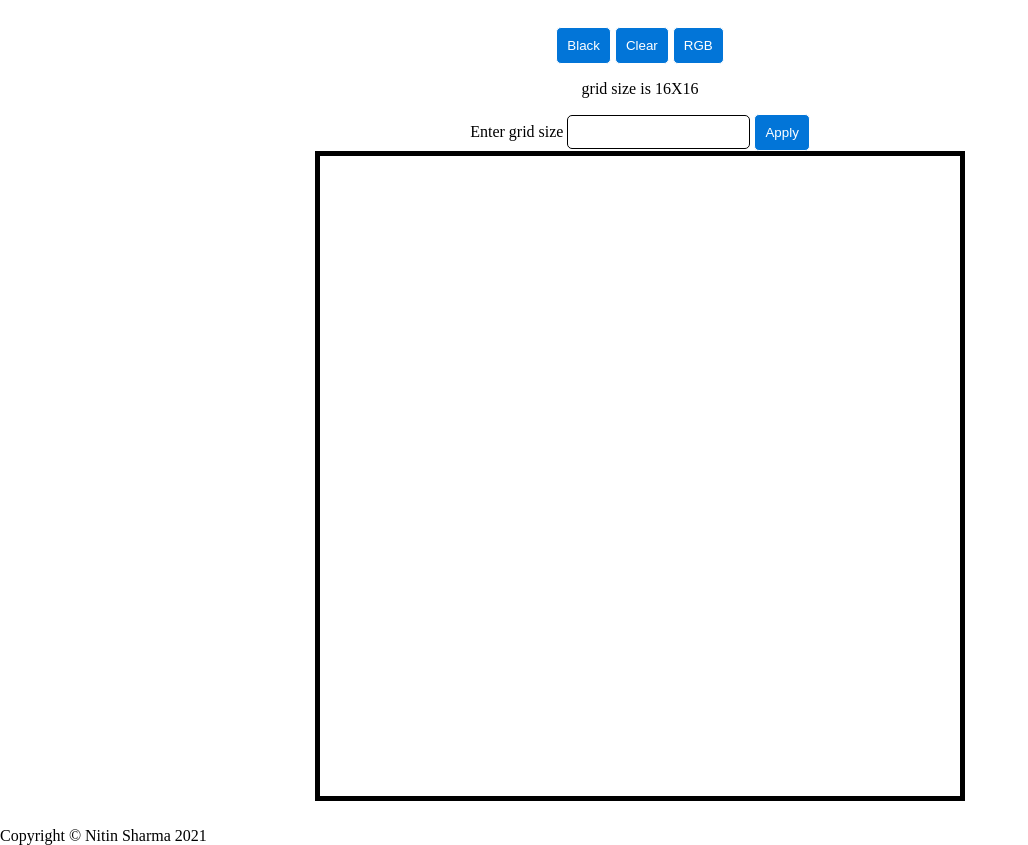
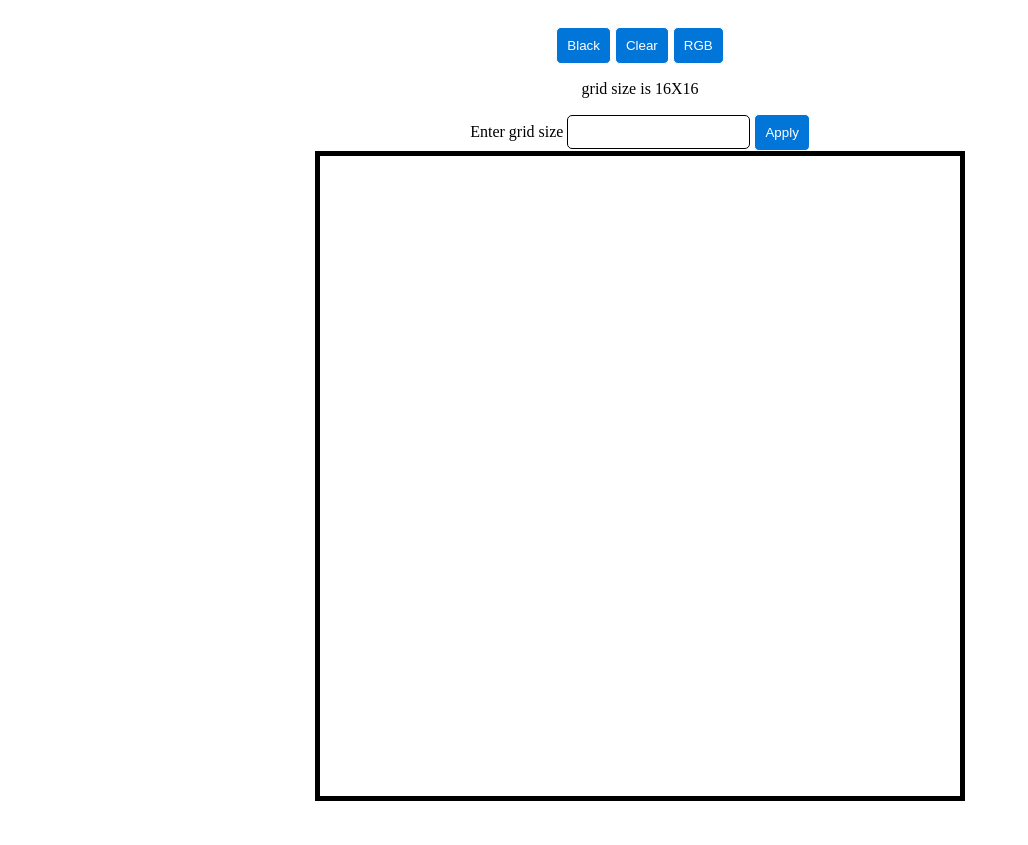
Before and after one commit to NITINSHARMA108/etch-a-sketch, a plain HTML site: page index.html in a window 1280 px wide. Shown: the part 50-895 px from the top of the page, without its empty margins (0-1028 px from the left). Drawn offline with Linux system fonts and the light colour scheme.

Commit message:
final commit

```diff
--- a/index.html
+++ b/index.html
@@ -27,9 +27,7 @@
 
         </section>
     </main>
-    <footer>
-        Copyright &copy; Nitin Sharma 2021
-    </footer>
+
     <script src="index.js"></script>
 </body>
 </html>
```
